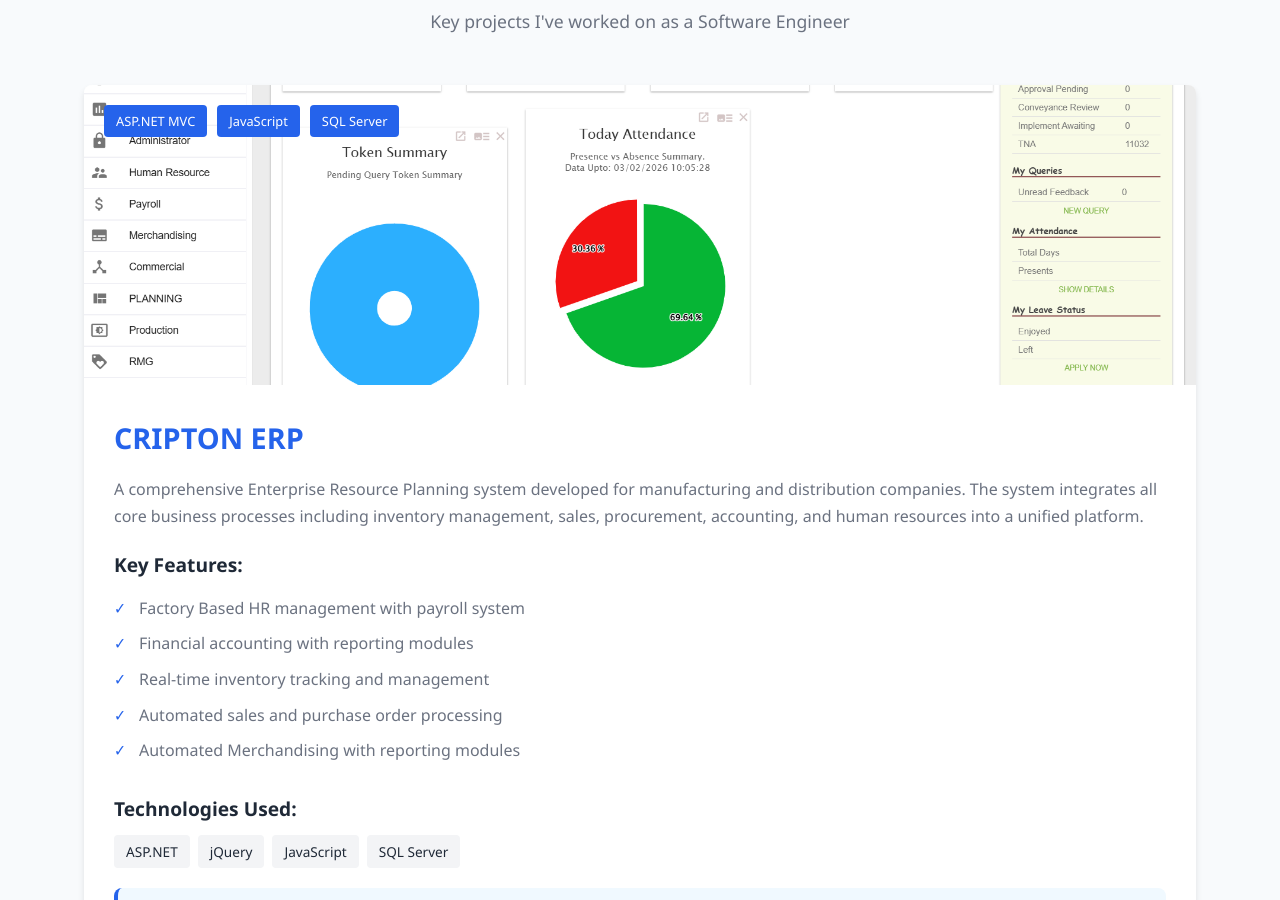
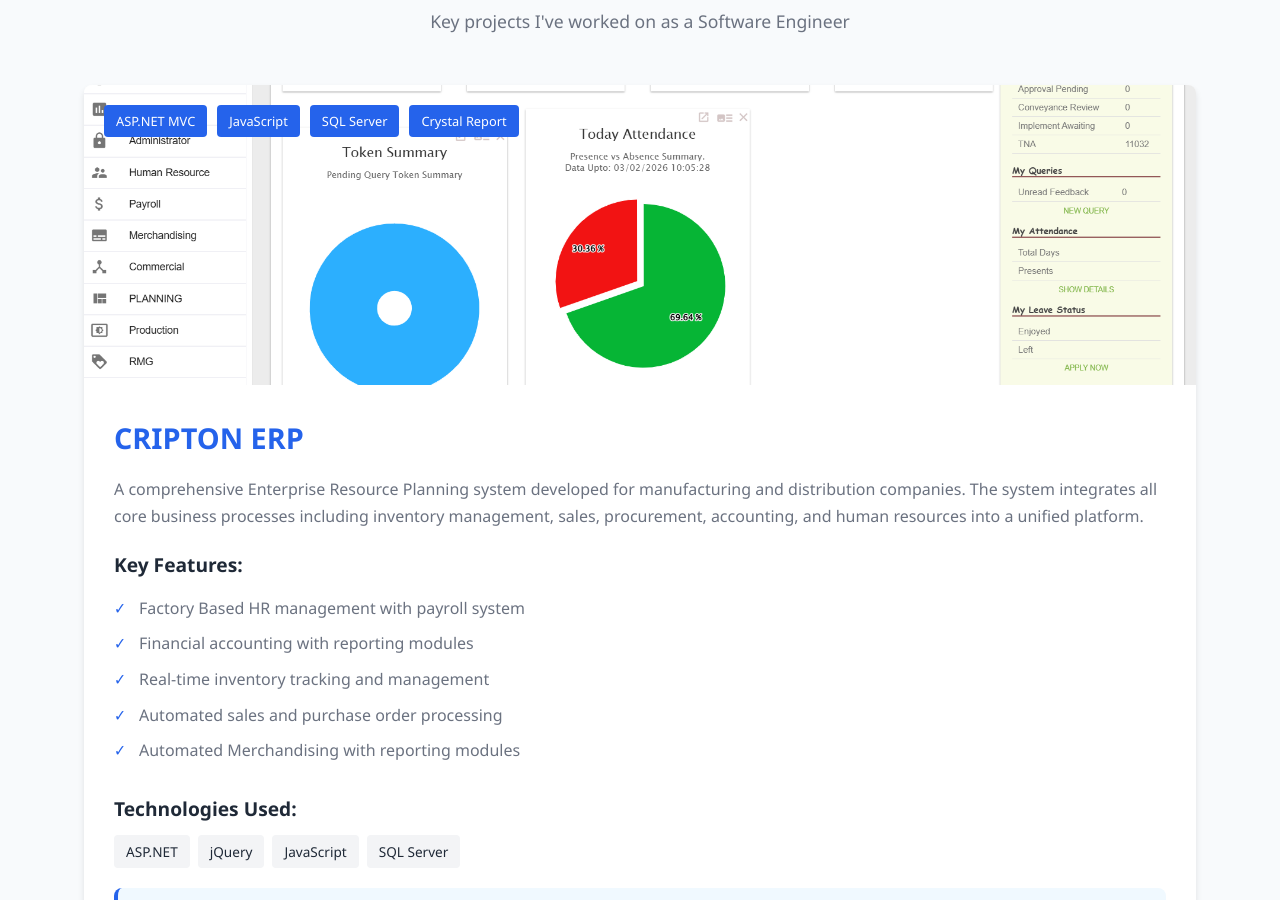
Before and after one commit to munnasajjad/munnasajjad.github.io, a website: page index.html in a window 1280 px wide. Shown: the part 1275-2175 px from the top of the page. Drawn offline with Linux system fonts and the light colour scheme.

Commit message:
Add 'Crystal Report' tag to project overlay

```diff
--- a/index.html
+++ b/index.html
@@ -106,6 +106,7 @@
                             <span class="project-tag">ASP.NET MVC</span>
                             <span class="project-tag">JavaScript</span>
                             <span class="project-tag">SQL Server</span>
+                            <span class="project-tag">Crystal Report</span>
                         </div>
                     </div>
                     <div class="project-content">
```
